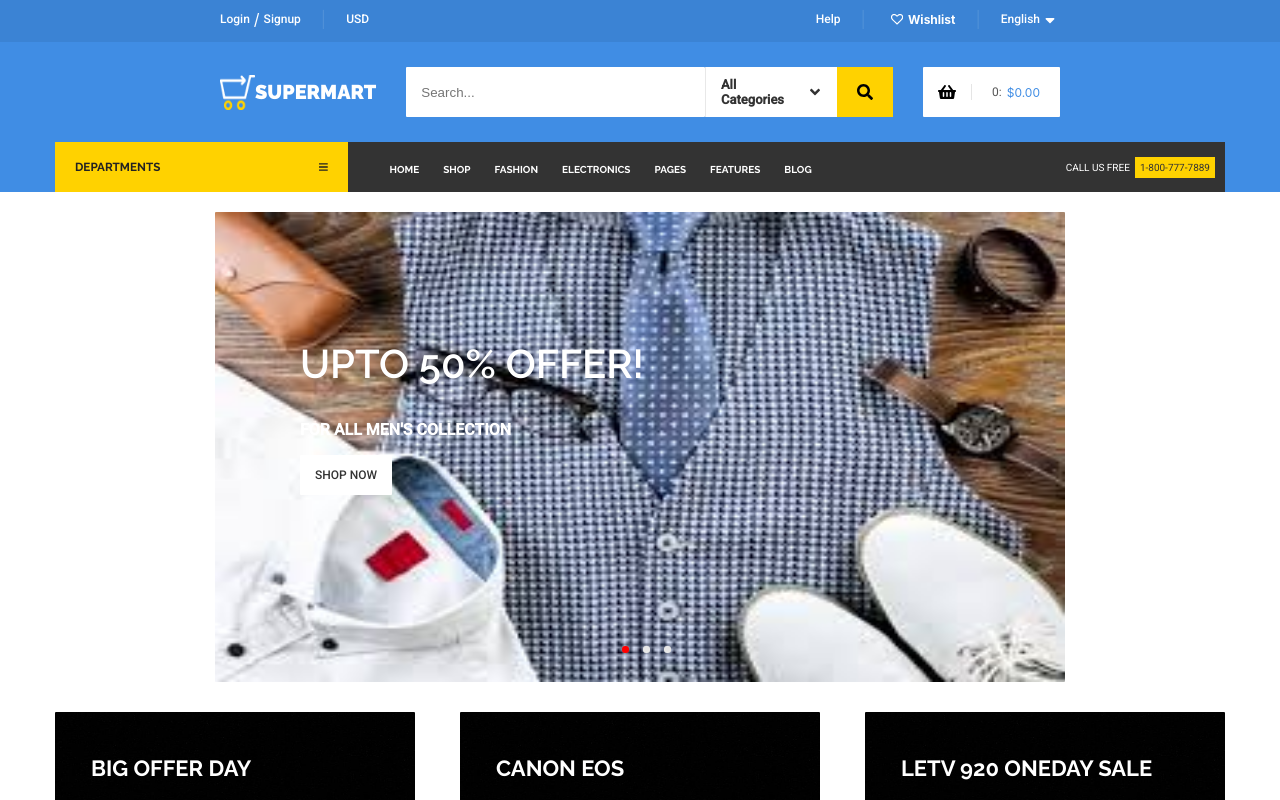
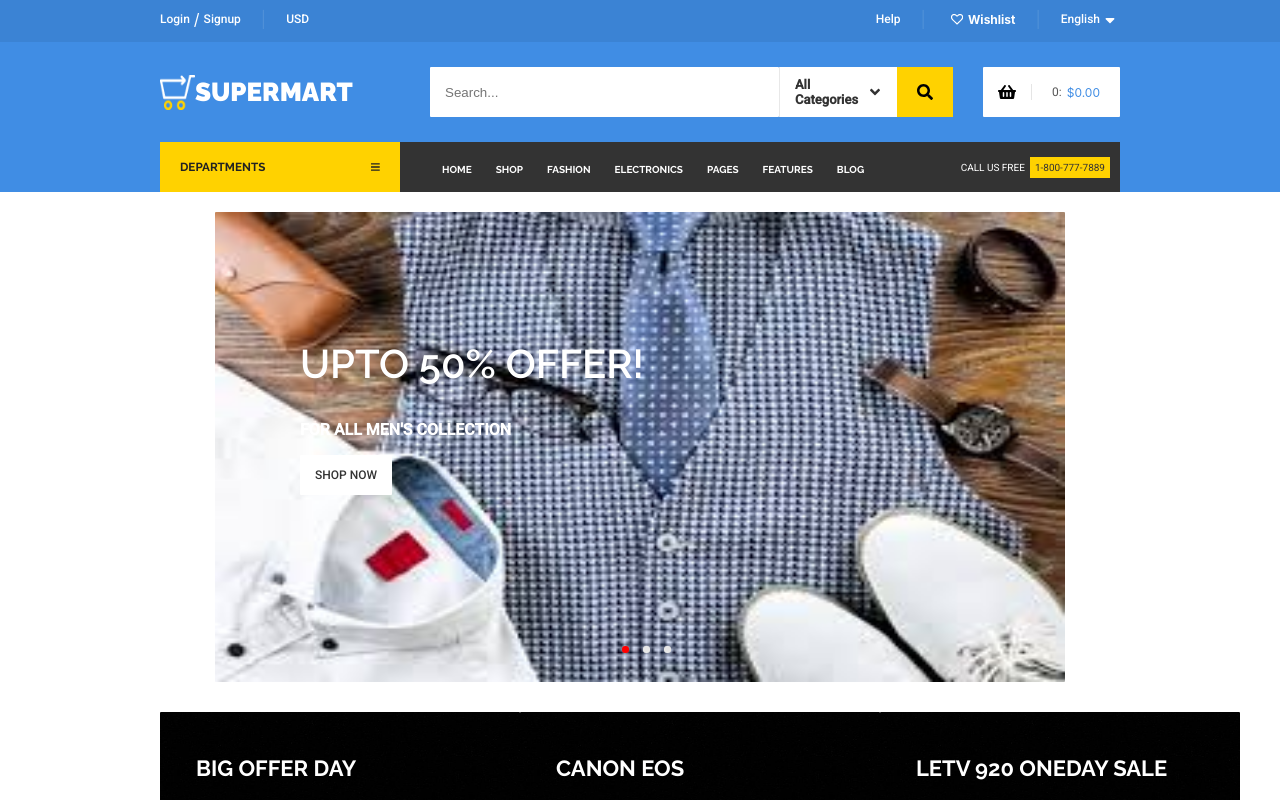
Before and after one commit to Den-programmer/Internet-store, a React app: page /Home in a window 1280 px wide. Shown: the top 800 px of the page. Built offline with nearby package versions, Linux system fonts and the light colour scheme.

Commit message:
Fixed adaptive departments once and for all!

```diff
--- a/src/App.js
+++ b/src/App.js
@@ -44,7 +44,21 @@ class App extends Component {
 
     // Set usual language!
 
-    // this.props.changeLanguage()
+    // window.onbeforeunload = () => {
+    //   if(localStorage) {
+    //     localStorage["language"] = this.props.language
+    //   }
+    // }
+
+    // Change departments condition!
+
+
+    // window.onload = () => {
+    //   if(localStorage) {
+    //     let savedLanguage = localStorage["language"]
+    //     if(savedLanguage !== null) this.props.changeLanguage(localStorage["language"])
+    //   }
+    // }
   }
   render() {
     return (
@@ -69,7 +83,8 @@ class App extends Component {
 const mapStateToProps = (state) => ({
   products: state.app.products,
   productsInCart: state.app.productsInCart,
-  productId: state.app.productId
+  productId: state.app.productId,
+  language: state.app.language
 })
 
 const AppContainer = connect(mapStateToProps, { setDate, setTotalProductsCount, countTotal })(App)
--- a/src/components/Home/Header/loginPanel/loginPanel.module.scss
+++ b/src/components/Home/Header/loginPanel/loginPanel.module.scss
@@ -68,7 +68,5 @@
 }
 
 @media screen and (max-device-width: 1024px) {
-    .loginPanel {
-        width: 840px;
-    }
+
 }
--- a/src/components/Home/Header/mainHeader/mainHeader.jsx
+++ b/src/components/Home/Header/mainHeader/mainHeader.jsx
@@ -17,15 +17,17 @@ const MainHeader = ({ deleteFromCart, cartPopupStatus, productsInCart, setIsCart
     return (
         <div className={classes.mainHeaderWrapper}>
             <div className={classes.mainHeader}>
+                <div className={classes.logoWrapper}>
                     <NavLink to="/">
                         <div className={classes.logo}>
                             <img src={basket} alt="" />
                             <h1>Supermart</h1>
                         </div>
                     </NavLink>
+                </div>
                 <div className={classes.mainPanel}>
                     <div className={classes.searchPanel}>
-                        <input placeholder={t("search")} onChange={setSearchText} type="text" value={searchText}/>
+                        <input placeholder={t("search")} onChange={setSearchText} type="text" value={searchText} />
                         <div className={classes.categories}>
                             <h4>{t("all_categories")}</h4>
                             <FontAwesomeIcon className={classes.angleDownIcon} icon={faAngleDown} />
@@ -48,7 +50,7 @@ const MainHeader = ({ deleteFromCart, cartPopupStatus, productsInCart, setIsCart
                             total={total}
                             deleteFromCart={deleteFromCart}
                             setIsCartPopupOpenStatus={setIsCartPopupOpenStatus}
-                            productsInCart={productsInCart} productsInCart={productsInCart} /></div>}
+                            productsInCart={productsInCart} /></div>}
                     </div>
                 </div>
             </div>
--- a/src/components/Home/Header/mainHeader/mainHeader.module.scss
+++ b/src/components/Home/Header/mainHeader/mainHeader.module.scss
@@ -16,6 +16,8 @@
     display: flex;
     align-items: center;
     justify-content: space-between;
+    .logoWrapper {
+        width: 15%;
         .logo {
             display: flex;
             align-items: center;
@@ -27,11 +29,14 @@
                 color: #FFF;
             }
         }
+    }
     .mainPanel {
         display: flex;
         align-self: center;
+        width: 75%;
         .searchPanel {
             display: flex;
+            width: 100%;
             margin:0 30px;
             .categories {
                 color: #333333;
@@ -54,7 +59,7 @@
             input {
                 box-sizing: border-box;
                 padding-left: 15px;
-                width: 410px;
+                width: 100%;
                 height: 50px;
                 border-radius: 1px;
                 border: none;
@@ -115,7 +120,6 @@
 
 @media screen and (max-device-width: 1024px) {
     .mainHeader {
-        width: 840px;
         .logo {
             img {
                 width: 35px;
@@ -144,7 +148,6 @@
                 input {
                     box-sizing: border-box;
                     padding-left: 15px;
-                    width: 310px;
                     height: 50px;
                     border-radius: 1px;
                     border: none;
--- a/src/components/common/departments/departments.jsx
+++ b/src/components/common/departments/departments.jsx
@@ -1,4 +1,4 @@
-import React, { useEffect } from 'react'
+import React from 'react'
 import classes from './departments.module.scss'
 import { FontAwesomeIcon } from '@fortawesome/react-fontawesome'
 import { faBars, faTv, faMobile, faFutbol, faLeaf, faShoppingBasket, faCameraRetro, faPlug, faHeadphones, faAppleAlt, faTags } from '@fortawesome/free-solid-svg-icons'
@@ -7,8 +7,6 @@ import { useTranslation } from 'react-i18next'
 const Departments = ({ setIsDepartmentsMenuOpenStatus, isDepartmentsMenuOpen, setCategories, language }) => {
     const { t } = useTranslation()
     const departmentsMenu = React.createRef()
-    const menuList = React.createRef()
-    const listItem = React.createRef()
     const departmentsData = [
         {
             id: 1,
@@ -82,27 +80,18 @@ const Departments = ({ setIsDepartmentsMenuOpenStatus, isDepartmentsMenuOpen, se
         }
     ]
     const departmentItems = departmentsData.map(d => {
-        return <li ref={listItem} onClick={() => setCategories(d.category)} key={d.id}><FontAwesomeIcon className={classes.menuIcon} icon={d.icon} /><a href={d.path}>{d.title}</a></li>
+        return <li onClick={() => setCategories(d.category)} key={d.id}><FontAwesomeIcon className={classes.menuIcon} icon={d.icon} /><a href={d.path}>{d.title}</a></li>
     })
 
     document.addEventListener('click', e => {
         if(departmentsMenu.current && !departmentsMenu.current.contains(e.target)) setIsDepartmentsMenuOpenStatus(false)
-    })
-    useEffect(() => {
-            let dWidth = departmentsMenu.current.clientWidth
-            let node1 = menuList.current
-            let node2 = listItem.current
-            if(node1 && node2) {
-                node1.style.width = dWidth + 'px'
-                node2.style.width = dWidth + 'px'
-            }
     })
 
     return (
         <div ref={departmentsMenu} onClick={() => setIsDepartmentsMenuOpenStatus(!isDepartmentsMenuOpen)} className={classes.departments}>
             <h3>{t("departments")}</h3>
             {isDepartmentsMenuOpen && <div className={classes.menu}>
-                <ul style={ language === 'English' ? { right: '-93px' } : { right: '-116px' }} ref={menuList} className={classes.menuList}>
+                <ul className={classes.menuList}>
                     {departmentItems}
                 </ul>
             </div>}
--- a/src/components/common/departments/departments.module.scss
+++ b/src/components/common/departments/departments.module.scss
@@ -4,6 +4,7 @@
     display: flex;
     align-items: center;
     justify-content: space-between;
+    position: relative;
     background-color: #FFD200;
     box-sizing: border-box;
     padding: 0px 20px;
@@ -19,12 +20,16 @@
     }
 }
 .menu {
-    position: relative;
+    position: absolute;
+    top: 0;
+    left: 0;
+    padding: 50px 0;
+    width: 100%;
     .menuList {
-        position: absolute;
         top: 25px;
         z-index: 999;
         background-color: #FFFFFF;
+        width: 100%;
         li {
             padding: 20px 0;
             width: 100%;
--- a/src/components/common/mainNav/mainNav.module.scss
+++ b/src/components/common/mainNav/mainNav.module.scss
@@ -24,7 +24,7 @@
     }
 }
 
-@media only screen and (max-device-width: 1024px) {
+@media only screen and (max-device-width: 1300px) {
     .mainNav {
         ul {
             li {
--- a/src/index.scss
+++ b/src/index.scss
@@ -16,7 +16,7 @@ $Raleway: 'Raleway', sans-serif;
 $Roboto: 'Roboto', sans-serif;
 
 .container {
-  width: 1170px;
+  width: 75%;
   margin: 0 auto;
 }
 
--- a/src/redux/reducers/reducerApp.js
+++ b/src/redux/reducers/reducerApp.js
@@ -3881,6 +3881,8 @@ const AppState = {
     errorText: '',
     isLaunguageSelectListOpenStatus: false,
     language: 'English',
+    // language: 'en',
+    // Change the reducer, make a case that checks tag - property language!
     languages: [
         {
             id: 1,
```
Lines whose indentation alone changed are shown as unchanged.
